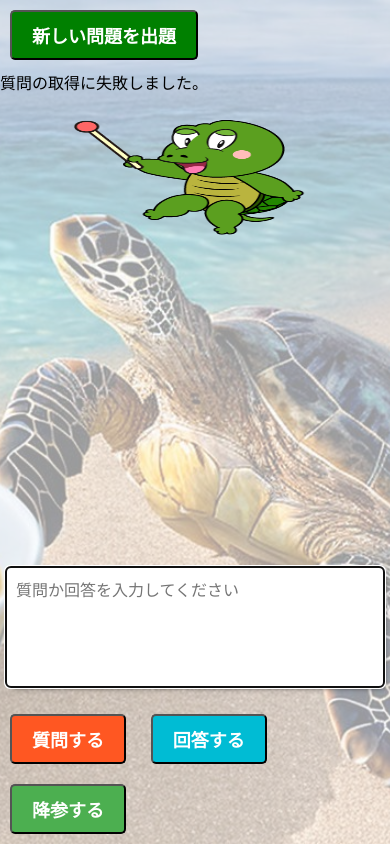
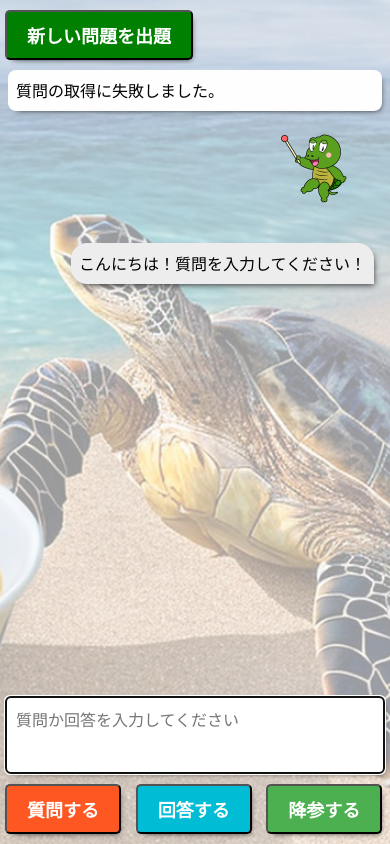
Before and after one commit to ayame113/shinshu-hackathon, a website: page public/index.html in a window 390 px wide. Drawn offline with Linux system fonts and the light colour scheme; no server answers.

Commit message:
cssを調整する

```diff
--- a/public/script.js
+++ b/public/script.js
@@ -34,7 +34,7 @@ dialogCloseButton.addEventListener("click", () => {
   outputDialog.close();
 });
 
-// ダイアログの外側を押したら
+// ダイアログの外側を押したらダイアログを閉じる
 outputDialog.addEventListener("click", (e) => {
   if (e.target !== dialogCloseButton) {
     outputDialog.close();
@@ -56,16 +56,18 @@ dialogGiveup.addEventListener("click", () => {
   giveupDialog.close();
   dialogAnswer.innerText = currentQuestionAnswer;
   answerDialog.showModal();
-})
+});
 
 // 答え表示時の閉じるボタンの処理
 dialogAnswerCloseButton.addEventListener("click", () => {
   answerDialog.close();
-})
-
+});
 
 // 最初に問題を生成する
 async function pushQuestion() {
+  // 最初に「入力してください」メッセージを出す
+  appendMessage("こんにちは！質問を入力してください！", "history-response");
+
   const response = await fetch("/pushQuestion");
   if (!response.ok) {
     questionBox.innerText = "質問の取得に失敗しました。";
@@ -150,6 +152,7 @@ function appendMessage(text, className) {
   messageDiv.classList.add(className);
   messageDiv.textContent = text;
   conversationDiv.appendChild(messageDiv);
+  messageDiv.scrollIntoView();
   return messageDiv;
 }
 
@@ -164,7 +167,7 @@ answerButton.addEventListener("click", () => {
 
 // 新しい問題の出題ボタンのクリックイベントを設定
 requestQuestionButton.addEventListener("click", () => {
-  conversationDiv.innerText = ""
+  conversationDiv.innerText = "";
   pushQuestion();
 });
 
--- a/public/style.css
+++ b/public/style.css
@@ -35,7 +35,11 @@ body {
 }
 
 #current-question {
-  height: 20%
+  background-color: #fefefe;
+  margin: 0 0.5rem;
+  padding: 0.5rem;
+  border-radius: 0.5rem;
+  box-shadow: 3px 4px 6px -5px black;
 }
 
 
@@ -50,7 +54,7 @@ body {
   flex-grow: 1;
 }
 #history-wrapper > *:last-child {
-  width: 300px;
+  width: 240px;
 }
 @media screen and (max-width: 500px) {
   #history-wrapper {
@@ -58,12 +62,13 @@ body {
   }
   #history-wrapper > *:first-child {
     width: auto;
-    height: 60%;
+    height: auto;
+    flex-grow: 1;
     order: 2;
   }
   #history-wrapper > *:last-child {
     width: 100%;
-    height: 40%;
+    height: 100px;
     order: 1;
   }
 }
@@ -84,15 +89,16 @@ body {
 .history-question {
   background-color: rgb(160, 255, 160);
   border-radius: 1em 1em 1em 0;
+  word-break: break-all;
 }
 .history-response {
-  background-color: lightgray;
+  background-color: #ededed;
   border-radius: 1em 1em 0 1em;
   margin-right: 0;
   margin-left: auto;
 }
 .history-waiting {
-  background-color: lightgray;
+  background-color: #ededed;
   border-radius: 1em 1em 0 1em;
   margin-right: 0;
   margin-left: auto;
@@ -143,19 +149,28 @@ body {
 
 #image > img {
   display: block;
-  margin-top: -30%;
-  margin-left: -25%;
+  width: 80%;
+  height: auto;
+  margin-top: -45px;
+  margin-left: auto;
+  margin-right: auto;
+  /* margin-left: -25%;
   margin-right: auto;
   width: 150%;
-  height: 120%;
+  height: 120%; */
 }
 
 @media screen and (max-width: 500px) {
   #image > img {
+    width: auto;
+    height: 120%;
+    margin-top: -16px;
     margin-left: auto;
+    margin-right: 10px;
+    /* margin-left: auto;
     margin-right: auto;
-    width: 50vh;
-    margin-top: -5vh;
+    /* width: 50vh;
+    margin-top: -5vh; */
   }
 }
 
@@ -187,7 +202,8 @@ body {
   border-radius: 5px;
   cursor: pointer;
   transition: transform 0.3s, box-shadow 0.3s, background-color 0.3s;
-  margin: 10px;
+  margin: 10px 5px;
+  box-shadow: 3px 4px 6px -5px black;
 }
 
 .button:hover {
@@ -225,9 +241,9 @@ body {
 .form-textarea {
   display: block;
   width: calc(100% - 2rem);
-  height: 100px;
+  height: 3.5rem;
   padding: 10px;
-  margin: 1rem auto;
+  margin: 0 auto;
   font-size: 16px;
   border: 1px solid #cccccc;
   border-radius: 5px;
```
